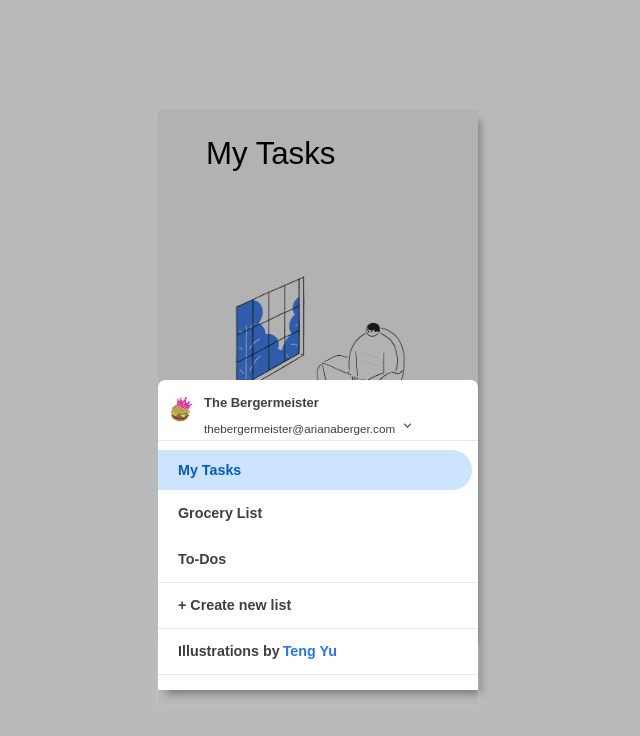
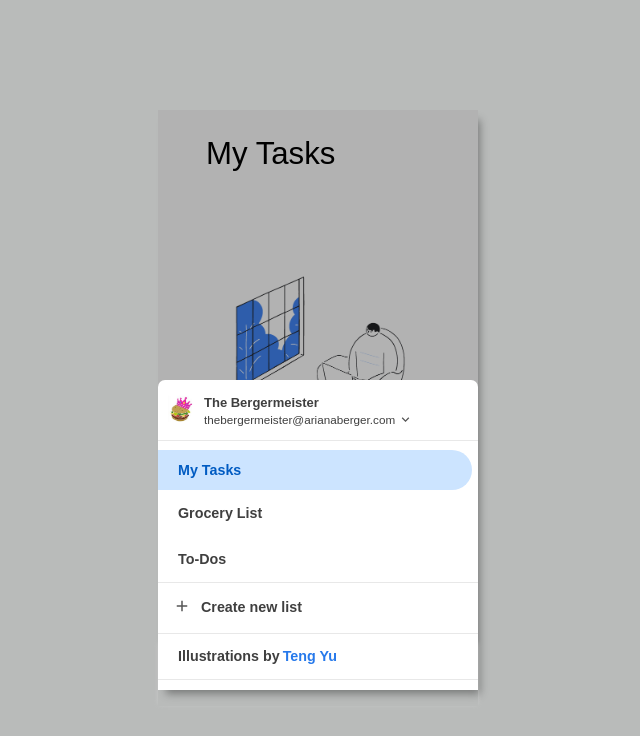
Before and after one commit to arianaberger/google-tasks, a React (Create React App) app in the folder google-tasks/: page / in a window 1280 px wide. Both pictures are taken after a click on the icon 501 px from the left and 670 px from the top of the page. Shown: the top 736 px of the page, without its empty margins (322-962 px from the left). Built offline with nearby package versions, Linux system fonts and the light colour scheme.

Commit message:
Make some small vertical alignment adjustments

```diff
--- a/google-tasks/src/App.css
+++ b/google-tasks/src/App.css
@@ -137,8 +137,14 @@ button {
 }
 
 .Task-cols {
+  /* line-height: 18px;
+  height: 20px; */
+  vertical-align: middle;
+}
+
+.Task-cols-check {
+  line-height: 22px;
   height: 20px;
-  line-height: 20px;
 }
 
 .Task-divider {
@@ -282,7 +288,6 @@ button {
 
 .Email-name {
   padding-left: 10px;
-  padding-bottom: 3px;
   padding-top: 5px;
   display: table;
   font-size: 0.5em;
@@ -293,7 +298,8 @@ button {
   padding-left: 10px;
   display: block;
   font-size: 0.45em;
-  padding-top: 5px;
+  padding-top: 2px;
+  vertical-align: middle;
 }
 
 .Menu-row {
@@ -303,6 +309,17 @@ button {
   font-weight: bold;
   display: flex;
   padding-left: 10px;
+  padding-bottom: 15px;
+  padding-top: 15px;
+}
+
+#Menu-row2 {
+  min-height: 10px;
+  color: #3F3F3F;
+  font-size: .55em;
+  font-weight: bold;
+  display: flex;
+  padding-left: 5px;
   padding-bottom: 15px;
   padding-top: 15px;
 }
@@ -343,12 +360,17 @@ button {
   padding-top: 5px;
 }
 
-#adjust {
-  padding-top: -10px;
+.Vertical-align {
+  vertical-align: middle;
+}
+
+.Vertical-align2 {
+  line-height: 20px;
+  height: 20px;
 }
 
 
-/* SVG Formatting */
+/* SVG and image Formatting */
 
 .Circle-svg {
   padding-left: 15px;
@@ -378,7 +400,7 @@ button {
   width: 15px;
   height: 15px;
   fill: #555555;
-  padding-left: 5px;
+  padding-left: 3px;
 }
 
 .Notes-svg {
@@ -393,6 +415,13 @@ button {
   width: 20px;
   height: 20px;
   fill: #2679EB;
+}
+
+#Add-svg {
+  width: 18px;
+  height: 18px;
+  fill: #555555;
+  padding-right: 10px;
 }
 
 #Menu-svg {
--- a/google-tasks/src/Menu.js
+++ b/google-tasks/src/Menu.js
@@ -10,8 +10,8 @@ const Menu = () => {
           <span className="Email-name">The Bergermeister</span>
 
         <div className="Email-info">
-            <span id="adjust">thebergermeister@arianaberger.com</span>
-            <span>
+            <span>thebergermeister@arianaberger.com</span>
+            <span className="Vertical-align">
               <svg xmlns="http://www.w3.org/2000/svg" viewBox="0 0 24 24" className="Arrow2">
                 <path d="M16.59 8.59L12 13.17 7.41 8.59 6 10l6 6 6-6z"/>
                 <path d="M0 0h24v24H0z" fill="none"/>
@@ -33,7 +33,17 @@ const Menu = () => {
 
 
       <div className="Menu-divider"></div>
-      <div className="Menu-row">+ Create new list</div>
+      <div id="Menu-row2">
+        <span>
+          <svg xmlns="http://www.w3.org/2000/svg" viewBox="0 0 24 24" id="Add-svg">
+            <path d="M19 13h-6v6h-2v-6H5v-2h6V5h2v6h6v2z"/>
+            <path d="M0 0h24v24H0z" fill="none"/>
+          </svg>
+        </span>
+        <span className="Vertical-align2">
+          Create new list
+        </span>
+      </div>
       <div className="Menu-divider"></div>
       <div className="Menu-row">Illustrations by  <a href="http://tengyulab.com" target="_blank">Teng Yu</a></div>
       <div className="Menu-divider"></div>
--- a/google-tasks/src/TasksComplete.js
+++ b/google-tasks/src/TasksComplete.js
@@ -12,13 +12,13 @@ const TasksComplete = (props) => {
       return (
         <div key={task.id}>
           <div className="Task-row">
-            <div className="Task-cols">
+            <div className="Task-cols-check">
               <svg xmlns="http://www.w3.org/2000/svg" viewBox="0 0 24 24" className="Check-svg" onClick={() => props.onClick(task.id)}>
                 <path d="M0 0h24v24H0z" fill="none"/>
                 <path d="M9 16.17L4.83 12l-1.42 1.41L9 19 21 7l-1.41-1.41z"/>
               </svg>
             </div>
-            <div className="Task-cols">
+            <div className="Task-cols-check">
               {task.task}
             </div>
           </div>
```
